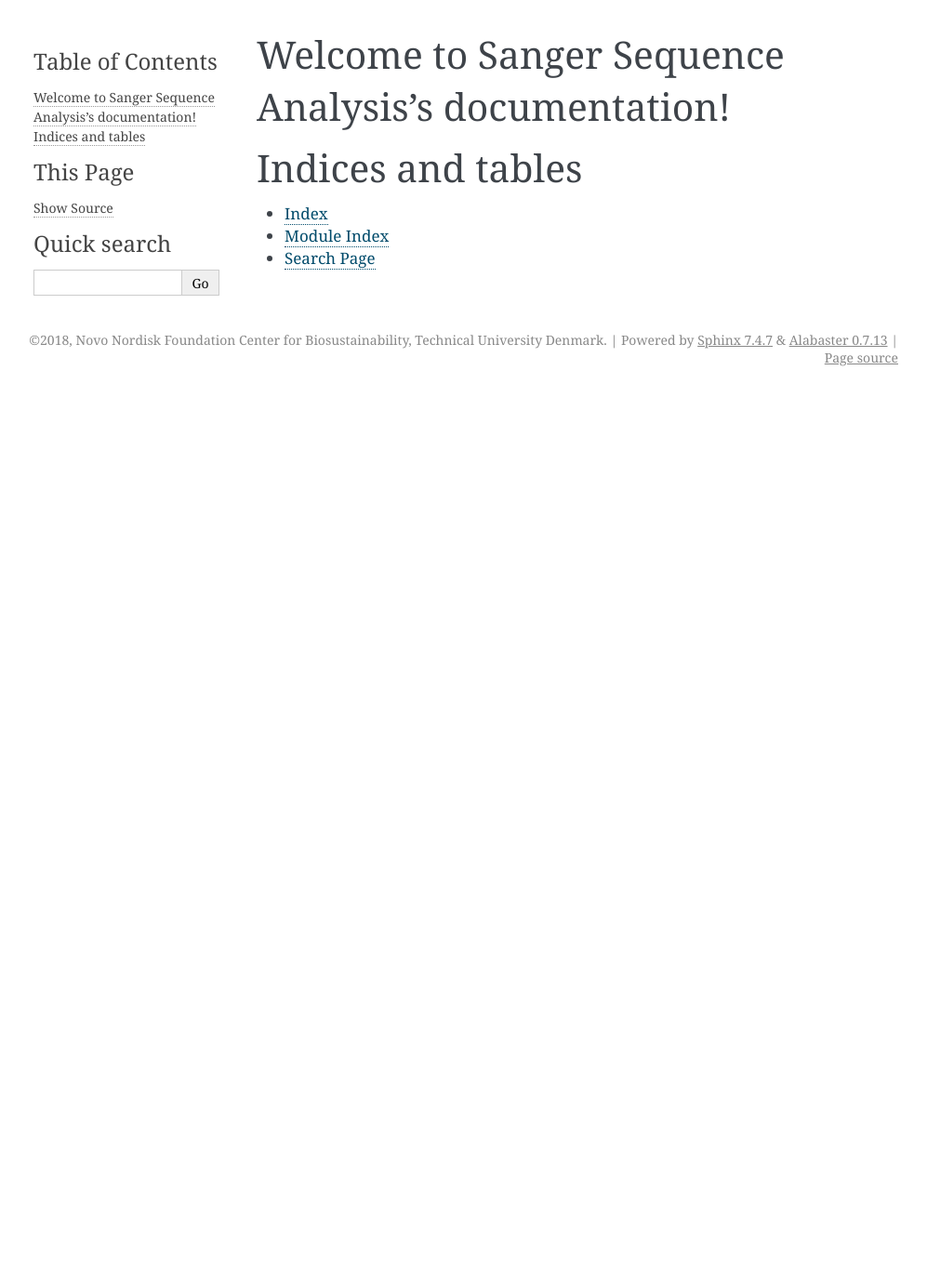
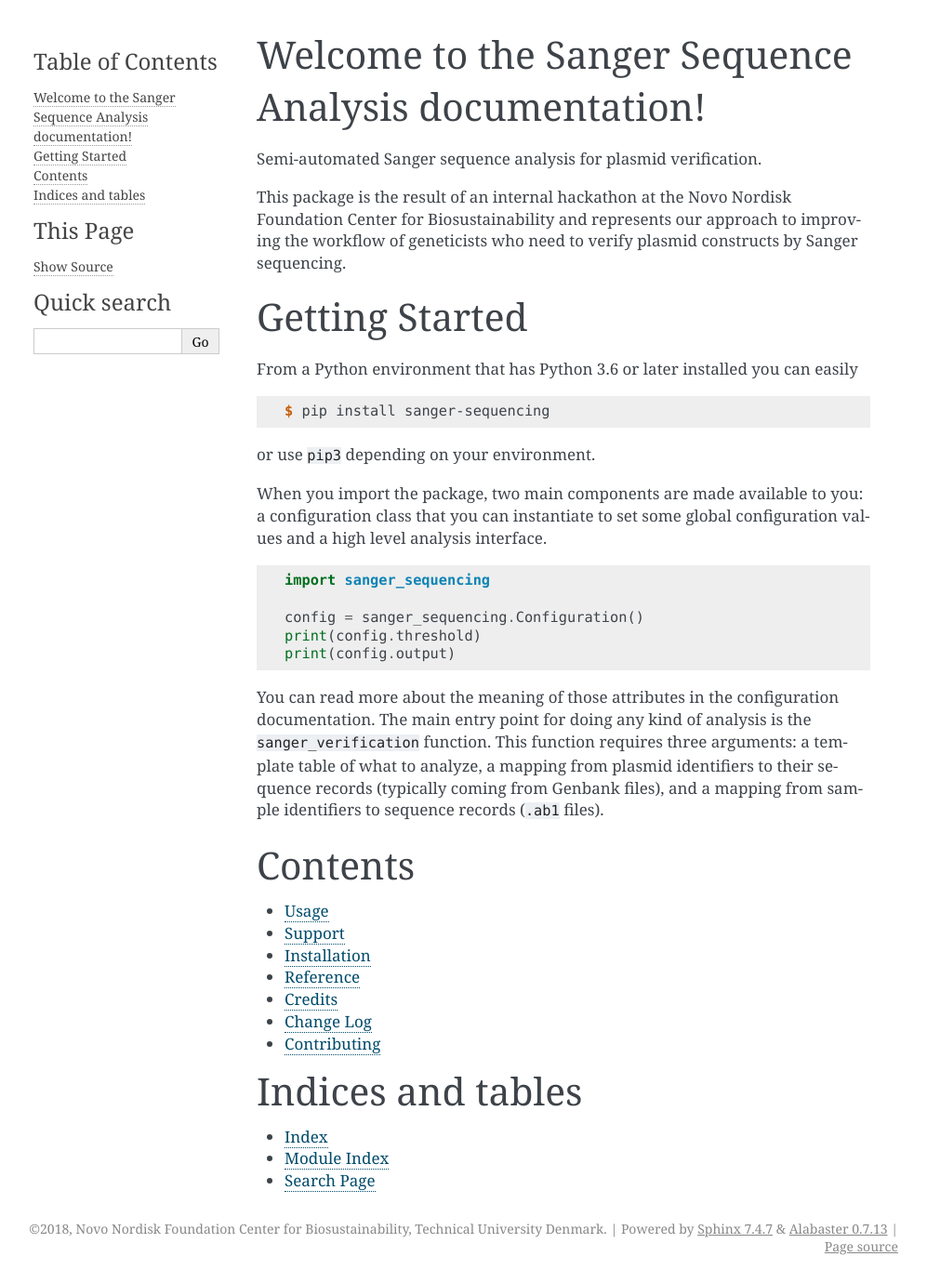
Before and after one commit to biosustain/sanger-sequencing, a Sphinx documentation site: the page built from docs/index.rst, in a window 1280 px wide. Shown: the whole page at 93% size, without its empty margins (144-1141 px from the left). Built offline with Sphinx 7.4.7, drawn with Linux system fonts in a browser that asks for light colours; before the commit the page ends 900 px from its top, so only the background shows below that.

Commit message:
docs: update infrastructure and texts

```diff
--- a/README.rst
+++ b/README.rst
@@ -1,6 +1,6 @@
-===============================
+========================
 Sanger Sequence Analysis
-===============================
+========================
 
 .. image:: https://img.shields.io/pypi/v/sanger-sequencing.svg
         :target: https://pypi.python.org/pypi/sanger-sequencing
@@ -16,11 +16,48 @@ Sanger Sequence Analysis
      :target: https://pyup.io/repos/github/biosustain/sanger-sequencing/
      :alt: Updates
 
-Semi-automated Sanger sequence analysis for transformation confirmation.
+.. summary-start
 
-* Documentation: https://sanger-sequencing.readthedocs.io.
+Semi-automated Sanger sequence analysis for plasmid verification.
 
-.. _`GitHub repository`: https://github.com/biosustain/sanger-sequencing
+This package is the result of an internal hackathon at the Novo Nordisk
+Foundation Center for Biosustainability and represents our approach to
+improving the workflow of geneticists who need to verify plasmid
+constructs by Sanger sequencing.
+
+Getting Started
+===============
+
+From a Python environment that has Python 3.6 or later installed you can easily
+
+.. code-block:: console
+
+    $ pip install sanger-sequencing
+
+or use ``pip3`` depending on your environment.
+
+When you import the package, two main components are made available to you: a
+configuration class that you can instantiate to set some global configuration
+values and a high level analysis interface.
+
+.. code-block:: python
+
+    import sanger_sequencing
+
+    config = sanger_sequencing.Configuration()
+    print(config.threshold)
+    print(config.output)
+
+You can read more about the meaning of those attributes in the configuration
+documentation. The main entry point for doing any kind of analysis is the
+``sanger_verification`` function. This function requires three arguments: a
+template table of what to analyze, a mapping from plasmid identifiers to
+their sequence records (typically coming from Genbank files), and a mapping
+from sample identifiers to sequence records (``.ab1`` files).
+
+.. summary-end
+
+You can fine the complete documentation at: https://sanger-sequencing.readthedocs.io.
 
 Copyright
 =========
--- a/docs/conf.py
+++ b/docs/conf.py
@@ -13,7 +13,9 @@
 # documentation root, use os.path.abspath to make it absolute, like shown here.
 #
 
-from os.path import join, pardir
+import sys
+from os.path import join, pardir, dirname
+sys.path.insert(0, join(dirname(__file__), pardir, 'src'))
 
 
 # -- Project information -----------------------------------------------------
@@ -41,8 +43,8 @@ author = 'Novo Nordisk Foundation Center for Biosustainability, Technical Univer
 # release = versioneer.get_version()
 # # The short X.Y version assumes semantic versioning.
 # version = ".".join(release.split('.', 2)[:2])
-release = '1.0.0'
-version = '1.0'
+release = '0.1.0'
+version = '0.1'
 
 
 # -- General configuration ---------------------------------------------------
@@ -56,11 +58,11 @@ version = '1.0'
 # ones.
 extensions = [
     'sphinx.ext.doctest',
-    'sphinx.ext.intersphinx',
+    # 'sphinx.ext.intersphinx',
     'sphinx.ext.coverage',
     'sphinx.ext.viewcode',
-    'sphinxcontrib.napoleon',
-    'autoapi.extension'
+    'sphinx.ext.autodoc',
+    'sphinxcontrib.napoleon'
 ]
 
 # Add any paths that contain templates here, relative to this directory.
@@ -173,14 +175,9 @@ texinfo_documents = [
 # -- Options for intersphinx extension ---------------------------------------
 
 # Example configuration for intersphinx: refer to the Python standard library.
-intersphinx_mapping = {'https://docs.python.org/': None}
+# intersphinx_mapping = {'https://docs.python.org/': None}
 
 # -- Options for napoleon extension ---------------------------------------
 
 napoleon_google_docstring = False
 napoleon_numpy_docstring = True
-
-# -- Options for autoapi extension ---------------------------------------
-
-autoapi_type = 'python'
-autoapi_dirs = [join(pardir, 'src', 'sanger_sequencing')]
--- a/docs/index.rst
+++ b/docs/index.rst
@@ -3,19 +3,26 @@
    You can adapt this file completely to your liking, but it should at least
    contain the root `toctree` directive.
 
-Welcome to Sanger Sequence Analysis's documentation!
-=========================================================
+Welcome to the Sanger Sequence Analysis documentation!
+======================================================
+
+.. include:: ../README.rst
+    :start-after: summary-start
+    :end-before: summary-end
+
+Contents
+========
 
 .. toctree::
-    :maxdepth: 2
-    :caption: Contents:
+    :maxdepth: 1
+
+    usage
+    support
+    installation
+    modules
     authors
     changelog
     contributing
-    installation
-    readme
-    support
-    usage
 
 
 
--- /dev/null
+++ b/docs/modules.rst
@@ -0,0 +1,7 @@
+Reference
+=========
+
+.. toctree::
+   :maxdepth: 4
+
+   sanger_sequencing
--- a/docs/readme.rst
+++ /dev/null
@@ -1 +0,0 @@
-.. include:: ../README.rst
--- a/docs/requirements.txt
+++ b/docs/requirements.txt
@@ -1,4 +1,3 @@
 Sphinx
 sphinxcontrib-napoleon
-sphinx-autoapi
 sphinx-bootstrap-theme
--- a/docs/usage.rst
+++ b/docs/usage.rst
@@ -2,6 +2,8 @@
 Usage
 =====
 
-To use Automated Mix2Seq Analysis in a project::
+To use Sanger Sequence Analysis in a project::
 
-    import mix2seq
+    import sanger_sequencing
+
+    help(sanger_sequencing.sanger_verification)
--- a/src/sanger_sequencing/__init__.py
+++ b/src/sanger_sequencing/__init__.py
@@ -22,5 +22,6 @@ from ._version import get_versions
 __version__ = get_versions()['version']
 del get_versions
 
+from .helpers import show_versions
+from .config import *
 from .api import *
-from .config import *
```
Also changed, not shown: other parts of README.rst (+3 -2 lines), docs/installation.rst (+11 -11 lines), docs/sanger_sequencing.analysis.rst (added, +38 -0 lines), docs/sanger_sequencing.clients.rst (added, +46 -0 lines), docs/sanger_sequencing.rst (added, +47 -0 lines), docs/sanger_sequencing.validation.rst (added, +45 -0 lines), docs/sanger_sequencing.validation.schemata.rst (added, +10 -0 lines), 2 other files.
